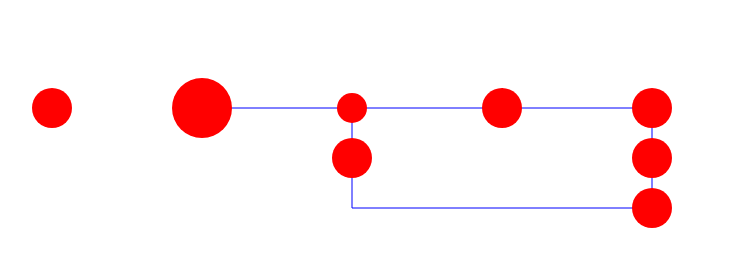
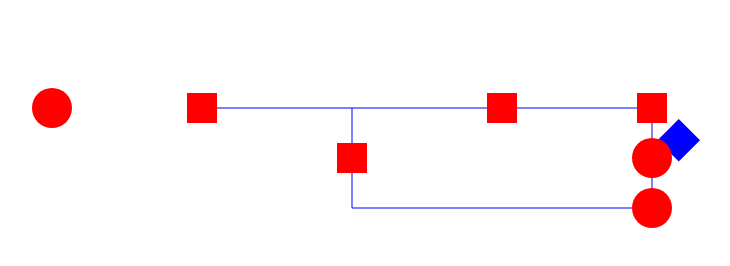
Before and after one commit to GabrielchenCN/ProcessFlow, a plain HTML site: page pf2.html in a window 1280 px wide. Shown: the whole page, without its empty margins (6-736 px from the left). Drawn offline with nearby package versions, Linux system fonts and the light colour scheme.

Commit message:
click event & rect & circle

```diff
--- a/pf2.html
+++ b/pf2.html
@@ -12,6 +12,9 @@
 </head>
 
 <body>
+    <style type="">
+        .diamond{ transform: rotate(45deg); transform-origin: 50% 50%;translate(-50%,-50%); }
+    </style>
     <svg width="1000" height="1000">
         <defs>
             <marker id="markerArrow" markerWidth="13" markerHeight="13" refX="14" refY="6" orient="auto">
@@ -21,6 +24,8 @@
         <g></g>
     </svg>
     <script>
+    const rw = 30,
+        rh = 30;
     var nodes = [{
         "id": 1,
         "text": "start",
@@ -36,6 +41,8 @@
         "r": 30,
         "x": 200,
         "y": 100,
+        "rw": rw,
+        "rh": rh,
         "type": "rect"
     }, {
         "id": 3,
@@ -44,6 +51,8 @@
         "r": 15,
         "x": 350,
         "y": 100,
+        "rw": rw,
+        "rh": rh,
         "type": "diamond"
     }, {
         "id": 4,
@@ -52,6 +61,8 @@
         "r": 20,
         "x": 350,
         "y": 150,
+        "rw": rw,
+        "rh": rh,
         "type": "rect"
     }, {
         "id": 5,
@@ -60,6 +71,8 @@
         "r": 20,
         "x": 500,
         "y": 100,
+        "rw": rw,
+        "rh": rh,
         "type": "rect"
     }, {
         "id": 6,
@@ -68,6 +81,8 @@
         "r": 20,
         "x": 650,
         "y": 100,
+        "rw": rw,
+        "rh": rh,
         "type": "rect"
     }, {
         "id": 7,
@@ -101,7 +116,7 @@
     }, {
         "source": 4,
         "target": 8,
-        "polyLine":true
+        "polyLine": true
     }, {
         "source": 5,
         "target": 6
@@ -132,20 +147,13 @@
 
 
     var svg = d3.select("body").select("svg");
-    var polyLine = d3.line()
-        .x(function(d) {
-            console.log(d.x);
-            d.x
-        })
-        .y(function(d) { d.y })
-        .curve(d3.curveStepBefore);
     var links = svg.selectAll("path")
         .data(links)
         .enter().append("path")
-        .style("fill","none" )
+        .style("fill", "none")
         .attr("class", "link")
         .attr("d", function(d) {
-        	if(d.polyLine){
+            if (d.polyLine) {
                 // var x1 = d.source.x;
                 //   var y1 = d.source.y;
                 //   var x2 = d.target.x;
@@ -156,8 +164,8 @@
                 return d3.line()
                     .x(function(d) { return d.x })
                     .y(function(d) { return d.y })
-			    .curve(d3.curveStepBefore)([d.source,d.target])
-        	}else{
+                    .curve(d3.curveStepBefore)([d.source, d.target])
+            } else {
 
                 var x1 = d.source.x;
                 var y1 = d.source.y;
@@ -169,21 +177,17 @@
         })
         .style("stroke", "blue")
         .style("storke-width", "1px");
-    // var links = svg.append("path")
-    //     .data(nodes)
-    //     .style("fill", "none")
-    //     .style("stroke", "black")
-    //     .style("stroke-width", "4px")
-    //     .attr("d", d3.line()
-    //         .x(function(d) {
-    //             d.x
-    //         })
-    //         .y(function(d) { d.y })
-    //         .curve(d3.curveStepBefore))
 
-    var nodes = svg.selectAll("circle")
+    var nodes = svg.selectAll(".node")
         .data(nodes)
-        .enter().append("circle")
+        .enter()
+        .append("g")
+        .attr("class", "node-group");
+
+
+    nodes
+        .filter(function(d) { return d.type === "circle"; })
+        .append("circle")
         .attr("class", "node")
         .attr("r", function(d) {
             return d.r
@@ -194,7 +198,38 @@
         .attr("cy", function(d) {
             return d.y;
         })
-        .style("fill", "red");
+        .style("fill", "red")
+        .on("click", function(d,i){
+           alert("This is " +d.text)
+        });
+
+    var g = nodes
+        .filter(function(d) { return d.type === "diamond"; })
+        .append("rect")
+        .attr("class", "node diamond")
+        .attr("x", function(d, i) { return d.x; })
+        .attr("y", function(d, i) { return d.y; })
+        .attr("width", function(d, i) { return d.rw; })
+        .attr("height", function(d, i) { return d.rh; })
+        .style("fill", "blue")
+        .attr("transform", "translate(-15,-15) rotate(45 50% 50%)")
+        .on("click", function(d,i){
+            alert("This is " +d.text)
+        });
+
+    nodes
+        .filter(function(d) { return d.type === "rect"; })
+        .append("rect")
+        .attr("class", "node")
+        .attr("x", function(d, i) { return d.x; })
+        .attr("y", function(d, i) { return d.y; })
+        .attr("width", function(d, i) { return d.rw; })
+        .attr("height", function(d, i) { return d.rh; })
+        .attr("transform", function(d, i) { return "translate(-" + d.rw / 2 + ",-" + d.rh / 2 + ")"; })
+        .style("fill", "red")
+        .on("click", function(d,i){
+             alert("This is " +d.text)
+        });
 
     nodes.call(d3.drag()
         .on("start", dragstart)
@@ -219,12 +254,27 @@
             }
         });
         link.attr("d", function(d) {
+            if (d.polyLine) {
+                // var x1 = d.source.x;
+                //   var y1 = d.source.y;
+                //   var x2 = d.target.x;
+                //   var y2 = d.target.y;
+
+                //   return "M" + x1 + "," + y1 + "L" + x1 + "," + y2+ "L" + x2 + "," + y2 + "L" + x2;
+
+                return d3.line()
+                    .x(function(d) { return d.x })
+                    .y(function(d) { return d.y })
+                    .curve(d3.curveStepBefore)([d.source, d.target])
+            } else {
+
                 var x1 = d.source.x;
                 var y1 = d.source.y;
                 var x2 = d.target.x;
                 var y2 = d.target.y;
 
                 return "M" + x1 + " " + y1 + "L" + x2 + " " + y2;
+            }
         });
     }
 
```
Lines whose indentation alone changed are shown as unchanged.
